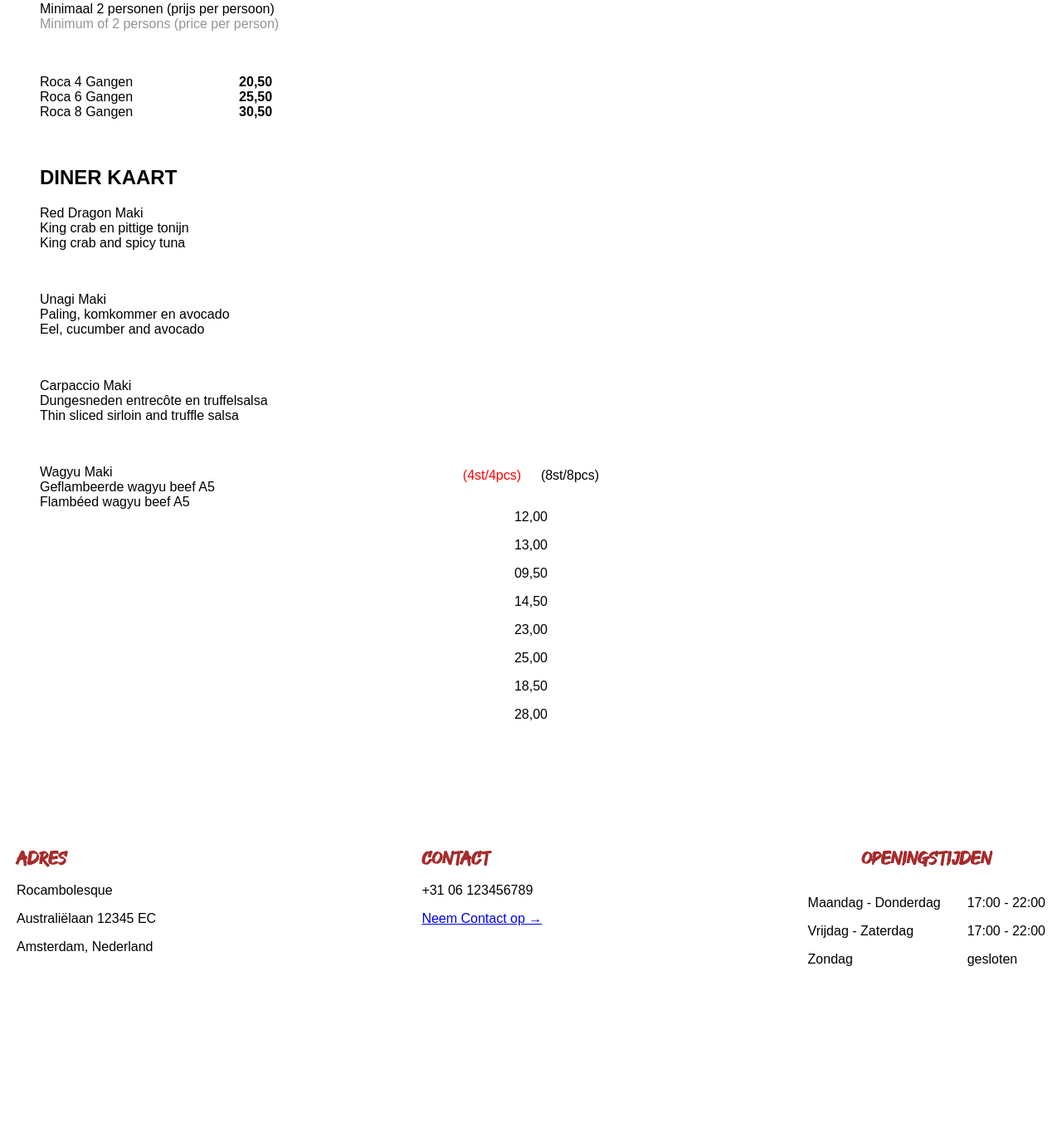
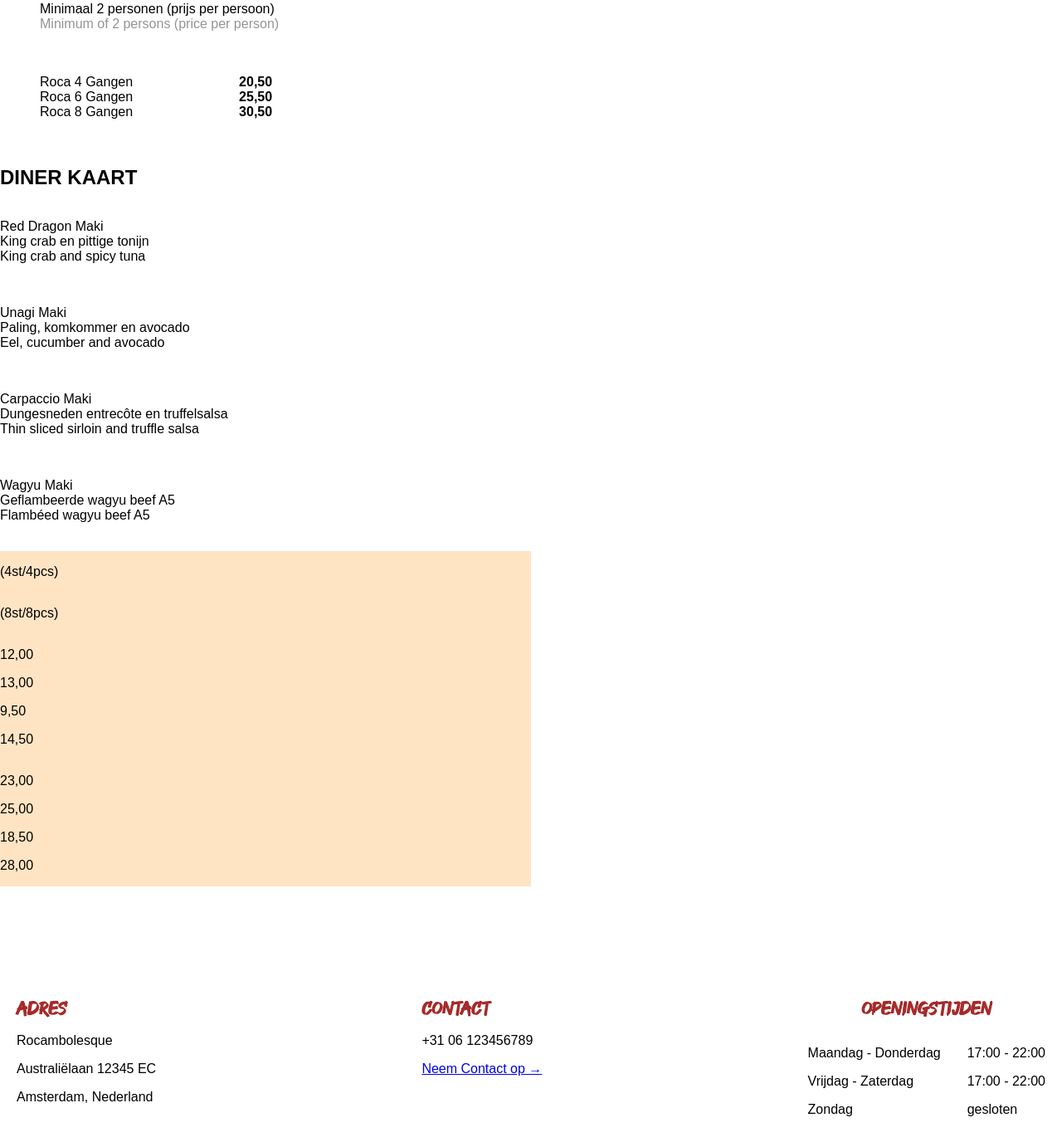
Before and after one commit to SmitsBram/Project-Rambo, a PHP site: page /menukaart/Menu in a window 1280 px wide. Shown: the part 257-1639 px from the top of the page at 83% size. Before the commit the page ends 1421 px from the top, so only its background shows below. Run offline with PHP 8.4, Linux system fonts and the light colour scheme; style sheets or scripts are compiled from the project's sources.

Commit message:
menu styling weer opnieuw begin gemaakt

```diff
--- a/app/views/menukaart/index.php
+++ b/app/views/menukaart/index.php
@@ -41,7 +41,7 @@ $this->part('header',$data);
     </div>
 
     <br><br>
-
+<table></table>
     <div class="diner-kaart">
         <h2>DINER KAART</h2>
         <div>
@@ -62,8 +62,24 @@ $this->part('header',$data);
             Geflambeerde wagyu beef A5<br>
             Flambéed wagyu beef A5</p><br>
     </div>
+    <div class="prijzen">
+            <p id ="stuks">(4st/4pcs)</p>
+            <p id="stuks">(8st/8pcs)</p>
+            <div class="prijs-4">
+                <p class="ps">12,00</p>
+                <p class="ps">13,00</p>
+                <p class="ps">9,50</p>
+                <p class="ps">14,50</p>
+            </div>
+            <div class="prijs-8">
+                <p class="ps">23,00</p>
+                <p class="ps">25,00</p>
+                <p class="ps">18,50</p>
+                <p class="ps">28,00</p>
+            </div>
+    </div>
 
-    <div class="hallo">
+    <!--<div class="hallo">
         <p class="prijstekst-4">(4st/4pcs)</p>
         <p class="prijstekst-8">(8st/8pcs)</p>
         <div class="prijs-4-8">
@@ -81,7 +97,7 @@ $this->part('header',$data);
                 <p>28,00<br></p>
             </div>
         </div>
-    </div>
+    </div>-->
 </div><br>
 
 
--- a/public/css/menukaart.css
+++ b/public/css/menukaart.css
@@ -50,34 +50,16 @@ body {
 }
 
 .diner-kaart {
-  margin-left: 3rem;
-  height: 90vh;
+  display: flex;
+  flex-direction: column;
+  width: 50%;
 }
 
-.hallo {
+.prijzen {
+  background-color: bisque;
+  display: flex;
   flex-direction: column;
-  text-align: center;
-  margin-top: -29%;
-}
-
-.prijstekst-4 {
-  margin-bottom: 10px; /* Voeg 10px ondermarge toe om de ruimte te vergroten */
-  margin-top: -20rem;
-  color: red;
-}
-
-.prijstekst-4, .prijstekst-8 {
-  display: flex; /* Maak de container een flex-container */
-  justify-content: center; /* Centreer de elementen horizontaal */
-}
-
-.prijstekst-4, .prijstekst-8 {
-  width: 7%; /* Laat elke kolom 50% van de containerbreedte innemen */
-  display: inline-block; /* Maak ze inline weergegeven zodat ze naast elkaar verschijnen */
-}
-
-.prijstekst-4 p, .prijstekst-8 p {
-  white-space: nowrap; /* Voorkom dat er nieuwe regels binnen de prijzen worden gemaakt */
+  width: 50%;
 }
 
 /*# sourceMappingURL=menukaart.css.map */
--- a/public/scss/menukaart.scss
+++ b/public/scss/menukaart.scss
@@ -49,31 +49,16 @@ body {
 }
 
 .diner-kaart{
-    margin-left: 3rem;
-    height: 90vh;
+    display: flex;
+    flex-direction: column;
+    width: 50%;
 }
-.hallo{
+.prijzen {
+    background-color: bisque;
+    display: flex;
     flex-direction: column;
-    text-align: center;
-    margin-top: -29%;
+    width: 50%;
+
+
+
 }
-
-.prijstekst-4 {
-    margin-bottom: 10px; /* Voeg 10px ondermarge toe om de ruimte te vergroten */
-    margin-top: -20rem;
-    color: red;
-}
-
-.prijstekst-4, .prijstekst-8 {
-    display: flex; /* Maak de container een flex-container */
-    justify-content: center; /* Centreer de elementen horizontaal */
-}
-
-.prijstekst-4, .prijstekst-8  {
-    width: 7%; /* Laat elke kolom 50% van de containerbreedte innemen */
-    display: inline-block; /* Maak ze inline weergegeven zodat ze naast elkaar verschijnen */
-}
-
-.prijstekst-4 p , .prijstekst-8 p {
-    white-space: nowrap; /* Voorkom dat er nieuwe regels binnen de prijzen worden gemaakt */
-}
```
Also changed, not shown: 1 other file.
